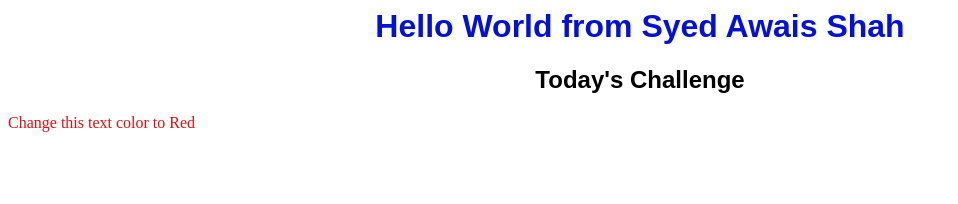
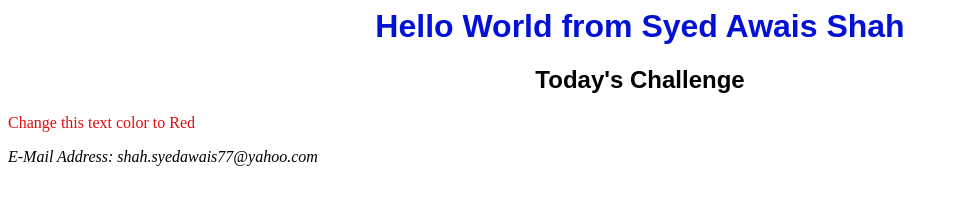
Before and after one commit to SYEDawais77/100DaysOfCode, a plain HTML site: page Day1/index.html in a window 1280 px wide. Shown: the whole page, without its empty margins (0-958 px from the left). Drawn offline with Linux system fonts and the light colour scheme.

Commit message:
Update index.html

```diff
--- a/Day1/index.html
+++ b/Day1/index.html
@@ -1,3 +1,4 @@
 <h1 style="font-family: sans-serif; text-align: center; color: #0311d6">Hello World from Syed Awais Shah</h1>
 <h2 style="font-family: sans-serif; text-align: center">Today's Challenge</h2>
 <p style="color: #e00e0e">Change this text color to Red</p>
+<address>E-Mail Address: shah.syedawais77@yahoo.com</address>
```
